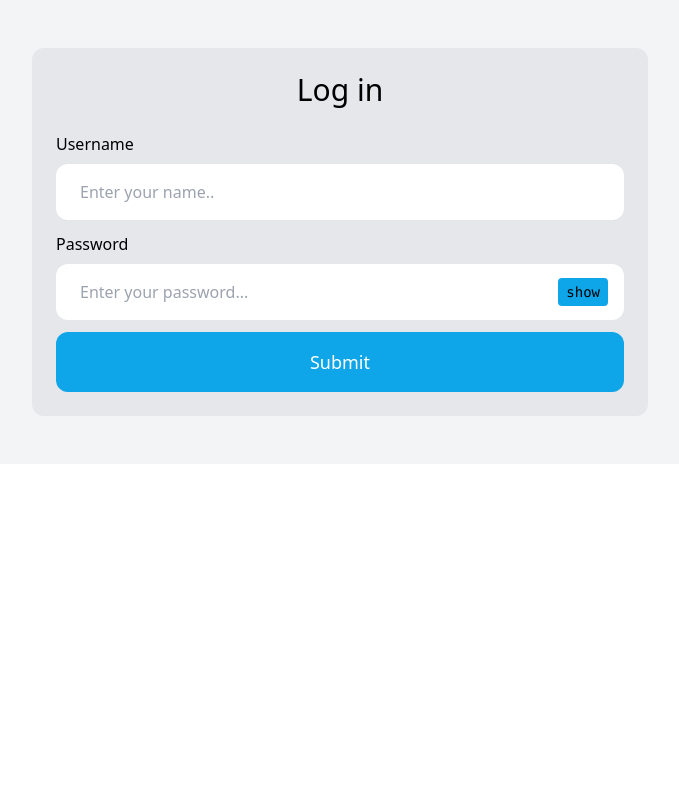
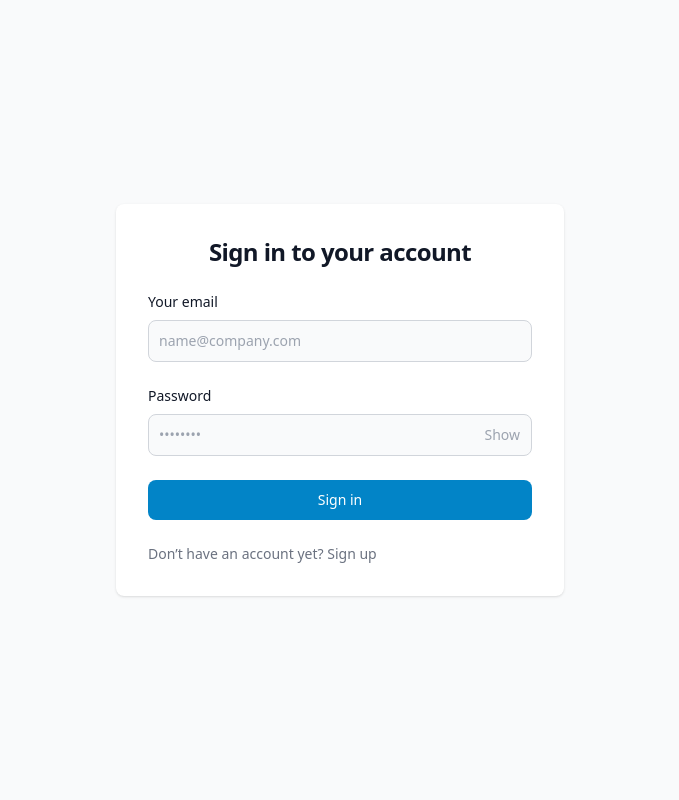
Before and after one commit to nismalrfd/marketplace-sellover, a Django app: page /login/ in a window 1280 px wide. Shown: the part 77-877 px from the top of the page, without its empty margins (300-979 px from the left). Before the commit the page ends 493 px from the top, so only its background shows below. Run offline with Django 4.2, Linux system fonts and the light colour scheme; some libraries are stand-ins or nearby versions.

Commit message:
login design updated

```diff
--- a/core/templates/core/base.html
+++ b/core/templates/core/base.html
@@ -138,10 +138,10 @@ $(document).ready(function () {
 
 
 
-        <div class="px-4 md:px-6 py-6 bg-gray-100">
+          <section class="bg-gray-50 dark:bg-gray-900">
             {% block content %}
             {% endblock %}
-        </div>
+          </section>
 
         {% comment %} <footer class="py-6 px-6 flex flex-col md:flex-row md:justify-between bg-gray-800">
             <div class="w-full md:w-2/3 pr-4 md:pr-10">
--- a/core/templates/core/login.html
+++ b/core/templates/core/login.html
@@ -3,10 +3,13 @@
 {% block title %}Log in{% endblock %}
 
 {% block content %}
-<div class="w-full md:w-1/2 my-6 mx-auto p-6 bg-gray-200 rounded-xl"> <!-- Added bg-gray-200 for a box shape -->
-    <h1 class="mb-6 text-3xl text-center">Log in</h1>
-
-    <form method="POST" action="" id="login-form">
+    <div class="flex flex-col items-center justify-center px-6 py-8 mx-auto md:h-screen lg:py-0">
+        <div class="w-full bg-white rounded-lg shadow dark:border md:mt-0 sm:max-w-md xl:p-0 dark:bg-gray-800 dark:border-gray-700">
+            <div class="p-6 space-y-4 md:space-y-6 sm:p-8">
+                <h1 class="text-xl font-bold leading-tight tracking-tight text-gray-900 md:text-2xl dark:text-white text-center"> <!-- Added text-center class -->
+                    Sign in to your account
+                </h1>
+                <form class="space-y-4 md:space-y-6"id="login-form" method='post'>
                     {% csrf_token %}
 
                     {% if messages %}
@@ -18,27 +21,48 @@
                         </ul>
                     </div>
 
+
                     {% endif %}
-
-        <div class="mb-3">
-            <label class="inline-block mb-2">Username</label><br>
-            <input class="w-full py-4 px-6 rounded-xl" type="text" name="username" placeholder="Enter your name.." required>
+                    <div>
+                        <label for="email" class="block mb-2 text-sm font-medium text-gray-900 dark:text-white">Your email</label>
+                        <input type="text" name="username" class="bg-gray-50 border border-gray-300 text-gray-900 sm:text-sm rounded-lg focus:ring-primary-600 focus:border-primary-600 block w-full p-2.5 dark:bg-gray-700 dark:border-gray-600 dark:placeholder-gray-400 dark:text-white dark:focus:ring-blue-500 dark:focus:border-blue-500" placeholder="name@company.com" required="">
                     </div>
-
-        <div class="mb-3">
-            <label class="inline-block mb-2">Password</label><br>
+                    <div>
+                        <label for="password" class="block mb-2 text-sm font-medium text-gray-900 dark:text-white">Password</label>
                         <div class="relative">
-                <input id="password" class="w-full py-4 px-6 rounded-xl js-password" type="password" name="password" placeholder="Enter your password..." required>
-                <input class="hidden js-password-toggle" id="toggle" type="checkbox" />
-                <label class="bg-sky-500 hover:bg-sky-700 rounded px-2 py-1 text-sm text-text-white font-mono cursor-pointer absolute top-1/2 transform -translate-y-1/2 right-4 js-password-label" for="toggle">show</label>
+                            <input type="password" name="password" id="password" placeholder="••••••••" class="bg-gray-50 border border-gray-300 text-gray-900 sm:text-sm rounded-lg focus:ring-primary-600 focus:border-primary-600 block w-full p-2.5 dark:bg-gray-700 dark:border-gray-600 dark:placeholder-gray-400 dark:text-white dark:focus:ring-blue-500 dark:focus:border-blue-500" required="">
+                            <button type="button" id="show-password" class="absolute inset-y-0 right-0 flex items-center pr-3 text-sm font-medium text-gray-400 dark:text-gray-300 focus:outline-none focus:text-primary-600 dark:focus:text-primary-500" onclick="togglePasswordVisibility()">
+                                Show
+                            </button>
                         </div>
                     </div>
+                    {% comment %} <div class="flex items-center justify-between">
+                        <div class="flex items-start">
+                            <div class="flex items-center h-5">
 
-        <button class="py-4 px-8 text-lg bg-sky-500 hover:bg-sky-700 rounded-xl text-white w-full" type="submit" id="login-button">Submit</button>
+                            </div>
+                        </div>
+                        <a href="#" class="text-sm font-medium text-primary-600 hover:underline dark:text-primary-500">Forgot password?</a>
+                    </div> {% endcomment %}
+                    <button type="submit" class="w-full text-white bg-sky-600 hover:bg-primary-700 focus:ring-4 focus:outline-none focus:ring-primary-300 font-medium rounded-lg text-sm px-5 py-2.5 text-center dark:bg-primary-600 dark:hover:bg-primary-700 dark:focus:ring-primary-800">Sign in</button>
+                    <p class="text-sm font-light text-gray-500 dark:text-gray-400">
+                        Don’t have an account yet? <a href="{% url 'register_view' %}" class="font-medium text-primary-600 hover:underline dark:text-primary-500">Sign up</a>
+                    </p>
                 </form>
             </div>
+        </div>
+    </div>
 <script>
-    // ... (Your existing script for password toggle and submit button toggle)
+    function togglePasswordVisibility() {
+        var passwordInput = document.getElementById("password");
+        if (passwordInput.type === "password") {
+            passwordInput.type = "text";
+            document.getElementById("show-password").textContent = "Hide";
+        } else {
+            passwordInput.type = "password";
+            document.getElementById("show-password").textContent = "Show";
+        }
+    }
 </script>
 
 {% endblock %}
```
Also changed, not shown: db.sqlite3. Lines whose indentation alone changed are shown as unchanged.
